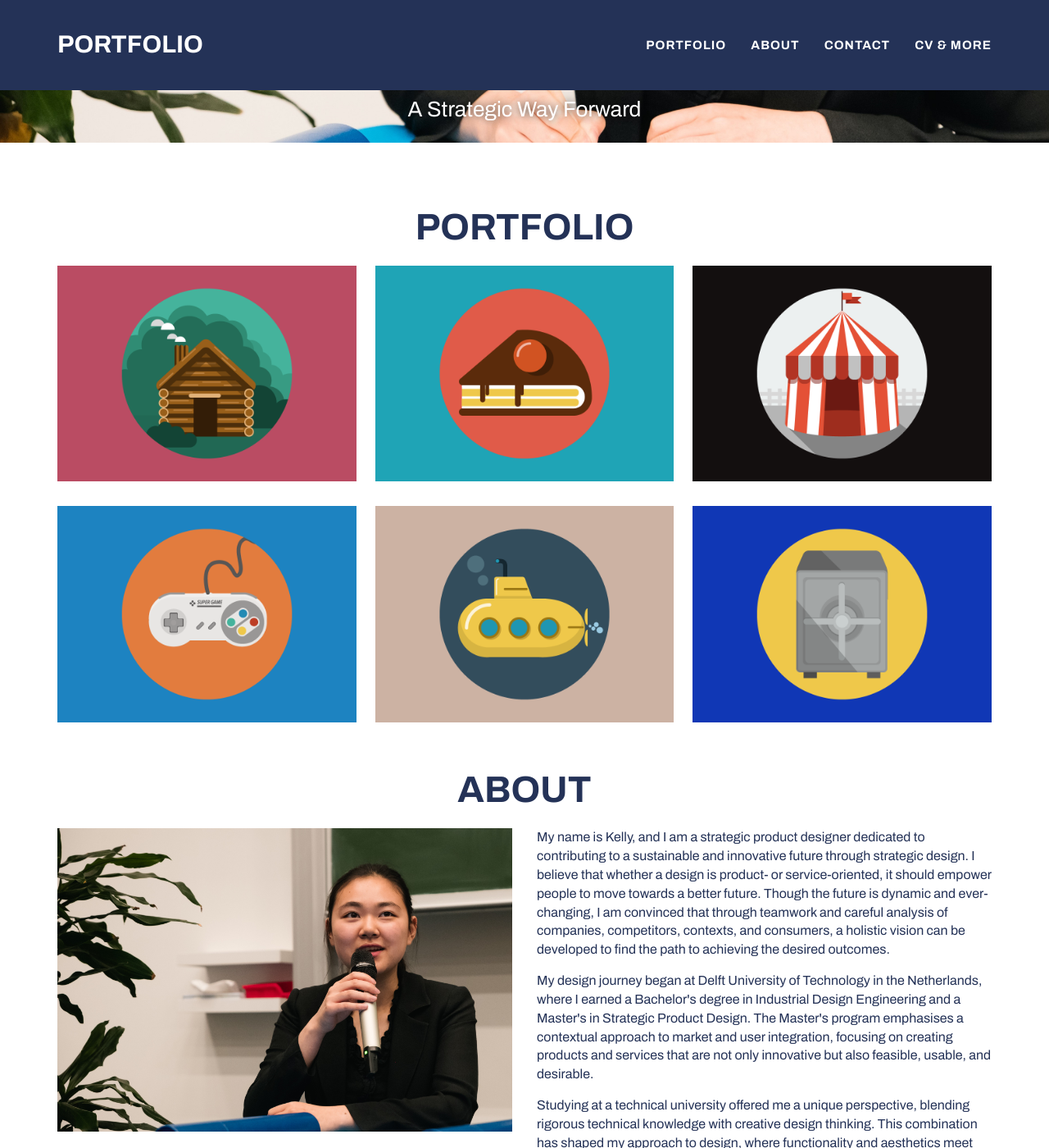
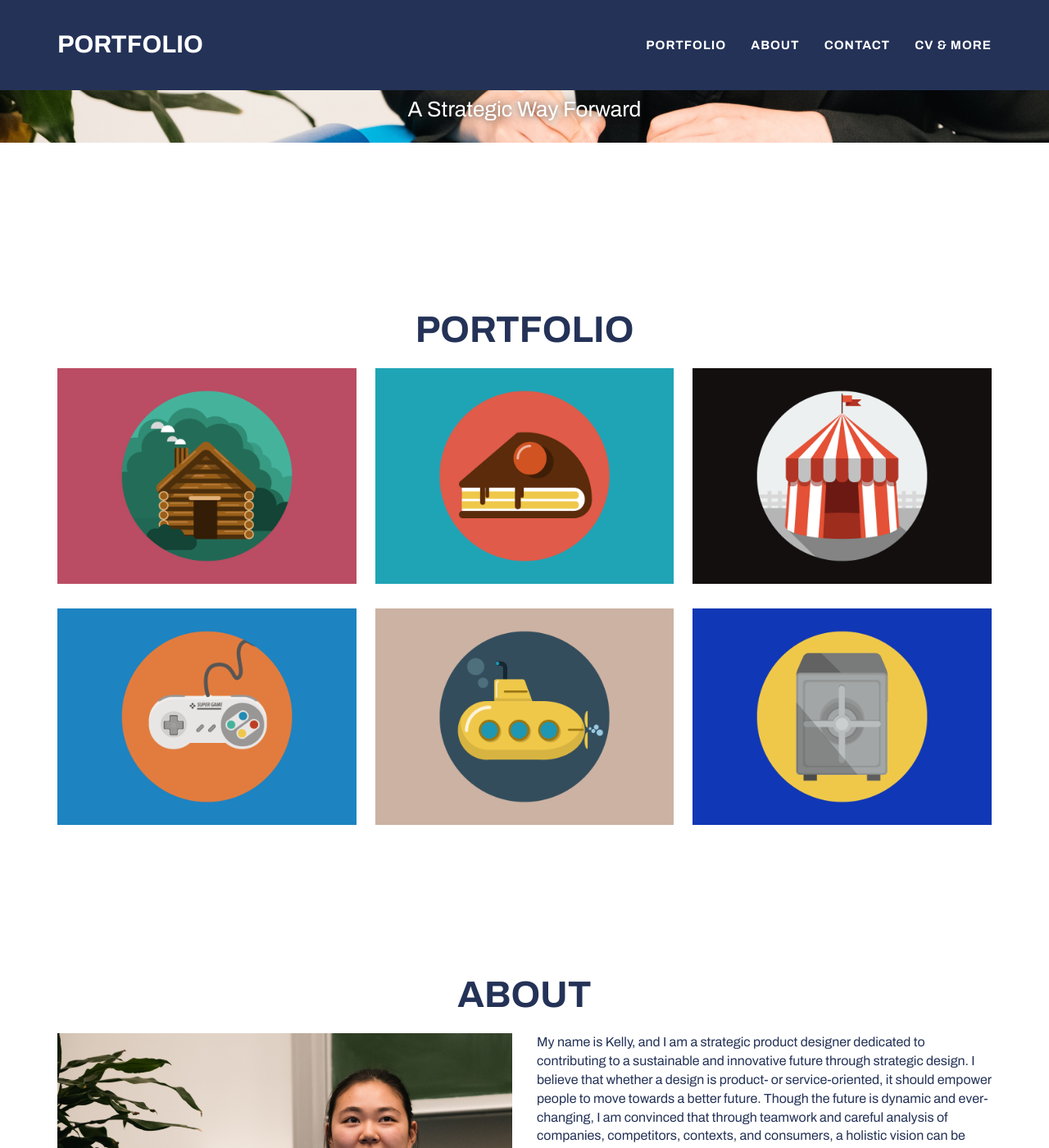
Before and after one commit to Kelly-Portfolio/Kelly-Portfolio.github.io, a Jekyll site: the page built from _posts/2014-07-18-project-1.markdown, in a window 1280 px wide and 1400 px high, scrolled down 298 px. Shown: the whole window at 82% size. Built offline with Jekyll 4.4.1, drawn with Linux system fonts in a browser that asks for light colours.

Commit message:
margin top test

```diff
--- a/_includes/css/main.css
+++ b/_includes/css/main.css
@@ -238,6 +238,7 @@ section {
 
 section h2 {
     margin: 0;
+    margin-top: 125px;
     font-size: 3em;
 }
 
```
